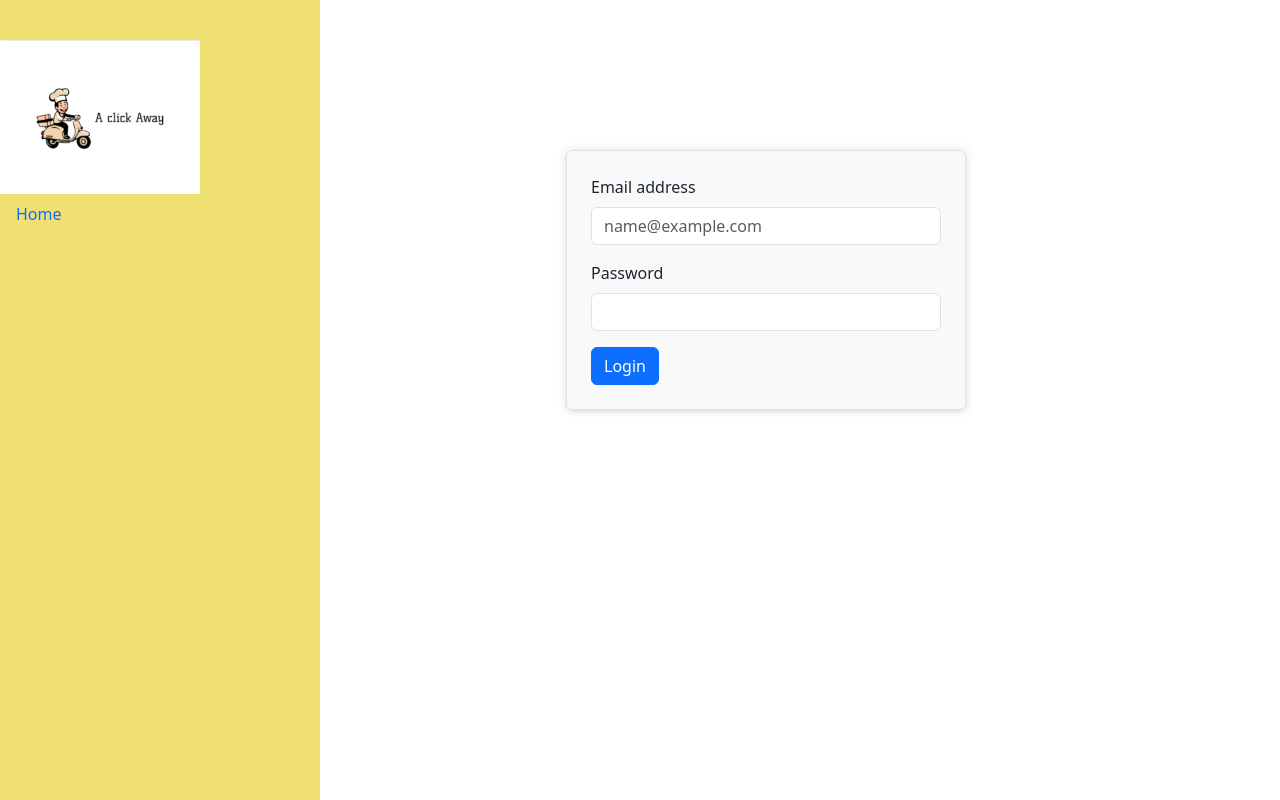
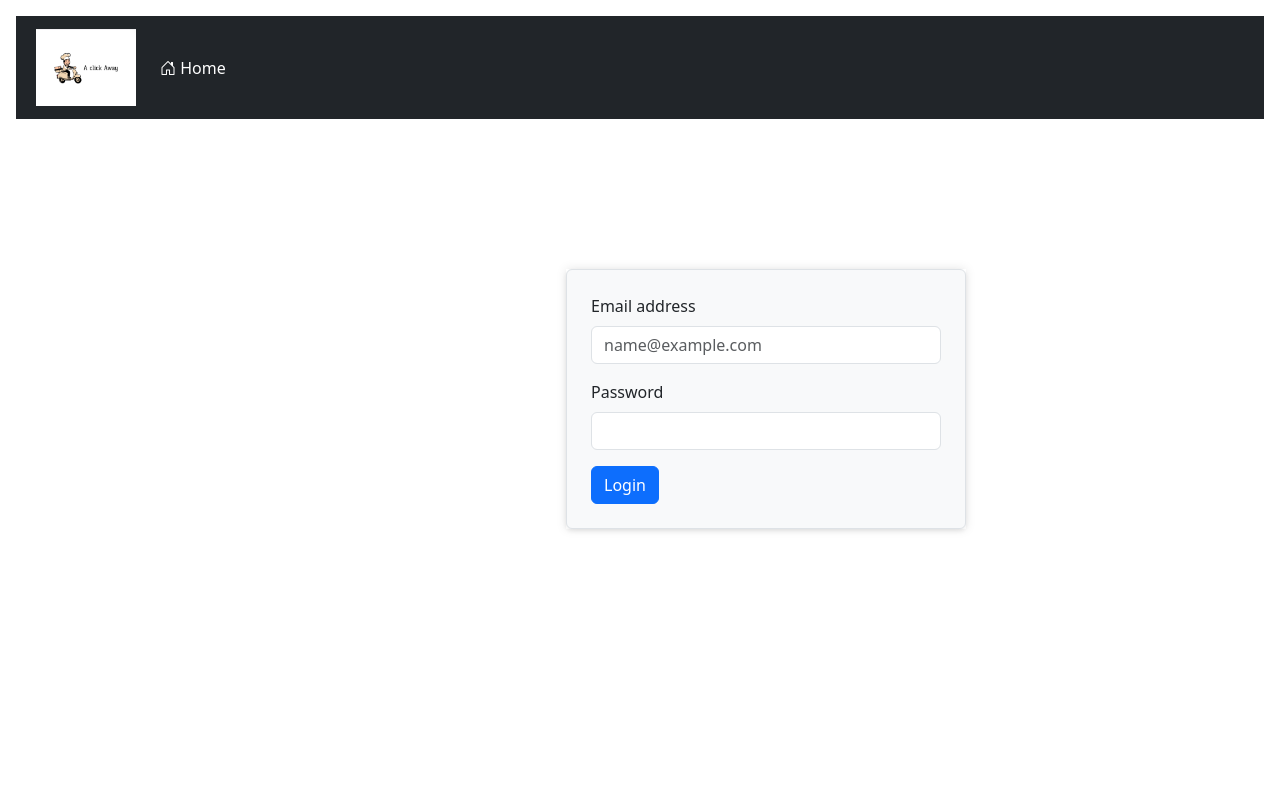
Before and after one commit to Devaanshi-IITM/MAD_2_PROJECT_24, a Flask app: page / in a window 1280 px wide. Run offline with Flask 3, Linux system fonts and the light colour scheme; some libraries are stand-ins or nearby versions.

Commit message:
Changes On Admin Dashboard

```diff
--- a/static/components/AdminDashboard.js
+++ b/static/components/AdminDashboard.js
@@ -1,3 +1,5 @@
 export default {
-    template: `<div style="margin-left: 500px; margin-top: 100px"> <h3> Welcome Admin </h3> </div>`
+    template: `<div style="text-align: center; margin-top: 10px; display: flex; align-items: center; justify-content: center; ">
+                <h3>Welcome to the Admin Dashboard!</h3>
+            </div>`
 }
--- a/static/components/Navbar.js
+++ b/static/components/Navbar.js
@@ -1,28 +1,41 @@
 export default {
     template: `
-    <div class="sidenav">
-        <h2 class="text-center"></h2>
-        <ul class="nav flex-column">
-
-            <img src="static/logo.png" alt="Logo" style="margin-left: 50 px; "width="200"  class="d-inline-block align-top">
-
+    <nav class="navbar navbar-expand-lg navbar-dark bg-dark">
+    <a class="navbar-brand" href="/">
+        <img src="static/logo.png" alt="Logo" width="100" class="d-inline-block align-top" style="margin-left: 20px;">
+    </a>
+    <button class="navbar-toggler" type="button" data-toggle="collapse" data-target="#navbarNav" aria-controls="navbarNav" aria-expanded="false" aria-label="Toggle navigation">
+        <span class="navbar-toggler-icon"></span>
+    </button>
+    <div class="collapse navbar-collapse" id="navbarNav">
+        <ul class="navbar-nav">
             <li class="nav-item">
-                <router-link class="nav-link active" to="/">Home</router-link>
+                <router-link class="nav-link active" to="/">
+                    <i class="bi bi-house-door"></i> Home
+                </router-link>
             </li>
             <li class="nav-item" v-if="role=='admin'">
-                <router-link class="nav-link" to="/users">Users</router-link>
+                <router-link class="nav-link" to="/users">
+                    <i class="bi bi-person"></i> Users
+                </router-link>
             </li>
             <li class="nav-item" v-if="role=='admin'">
-                <router-link class="nav-link" to="/create-service">Create Service</router-link>
+                <router-link class="nav-link" to="/create-service">
+                    <i class="bi bi-plus-circle"></i>Create Service
+                </router-link>
             </li>
             <li class="nav-item" v-if="role=='customer'">
-                <router-link class="nav-link" to="/api/services"> Services </router-link>
+                <router-link class="nav-link" to="/api/services">Services</router-link>
             </li>
-            <li class="nav-item " v-if='is_login'>
-               <a class="nav-link" @click="logout" style="text-decoration: none; color: #007bff; cursor: pointer;">Logout</a>
+            <li class="nav-item" v-if='is_login' style="margin-left:650px;">
+                <a class="nav-link" @click="logout" style="cursor: pointer;">
+                    <i class="bi bi-power"></i> Logout
+                </a>
             </li>
         </ul>
     </div>
+</nav>
+
     `,
 data(){
     return {
--- a/static/components/ServicesForm.js
+++ b/static/components/ServicesForm.js
@@ -1,11 +1,31 @@
 export default {
-    template: `<div style="margin-left: 400px">
-    <input type="text" placeholder="name" v-model="service.name"></input>
-    <input type="text" placeholder="price" v-model="service.price"></input>
-    <input type="text" placeholder="duration" v-model="service.duration"></input>
-    <input type="text" placeholder="description" v-model="service.description"></input>
-    <button @click="createService"> Create Service</button>
-    </div>`,
+    template: `<div class="card shadow" style="max-width: 400px; margin: 50px auto;">
+    <div class="card-body">
+        <h2 class="card-title" style="text-align: center;">Create Service</h2>
+        <form @submit.prevent="createService">
+            <div class="mb-3">
+                <label for="serviceName" class="form-label">Service Name</label>
+                <input type="text" id="serviceName" class="form-control" placeholder="Enter service name" v-model="service.name" required>
+            </div>
+            <div class="mb-3">
+                <label for="servicePrice" class="form-label">Price</label>
+                <input type="text" id="servicePrice" class="form-control" placeholder="Enter price" v-model="service.price" required>
+            </div>
+            <div class="mb-3">
+                <label for="serviceDuration" class="form-label">Duration</label>
+                <input type="text" id="serviceDuration" class="form-control" placeholder="Enter duration" v-model="service.duration" required>
+            </div>
+            <div class="mb-3">
+                <label for="serviceDescription" class="form-label">Description</label>
+                <textarea id="serviceDescription" class="form-control" placeholder="Enter description" v-model="service.description" rows="3" required></textarea>
+            </div>
+            <button type="button" class="btn btn-success" @click="createService" style="width: 100%;">Create Service</button>
+        </form>
+    </div>
+</div>
+
+
+    `,
     data(){
         return{
             service:{
--- a/static/components/Users.js
+++ b/static/components/Users.js
@@ -1,5 +1,5 @@
 export default {
-    template:`<div style="margin-left: 400px">
+    template:`<div style="margin-top: 40px">
         <div v-if="error"> {{error}} </div>
         <div v-for="(user, index) in allUsers">
         {{user.email}}
--- a/templates/index.html
+++ b/templates/index.html
@@ -5,6 +5,7 @@
     <meta name="viewport" content="width=device-width, initial-scale=1.0">
     <title>OnClick App</title>
     <link href="https://cdn.jsdelivr.net/npm/bootstrap@5.3.3/dist/css/bootstrap.min.css" rel="stylesheet" integrity="sha384-QWTKZyjpPEjISv5WaRU9OFeRpok6YctnYmDr5pNlyT2bRjXh0JMhjY6hW+ALEwIH" crossorigin="anonymous">
+    <link rel="stylesheet" href="https://cdn.jsdelivr.net/npm/bootstrap-icons@1.8.1/font/bootstrap-icons.css">
     <link rel="stylesheet" href="/static/style.css">
 
 
```
